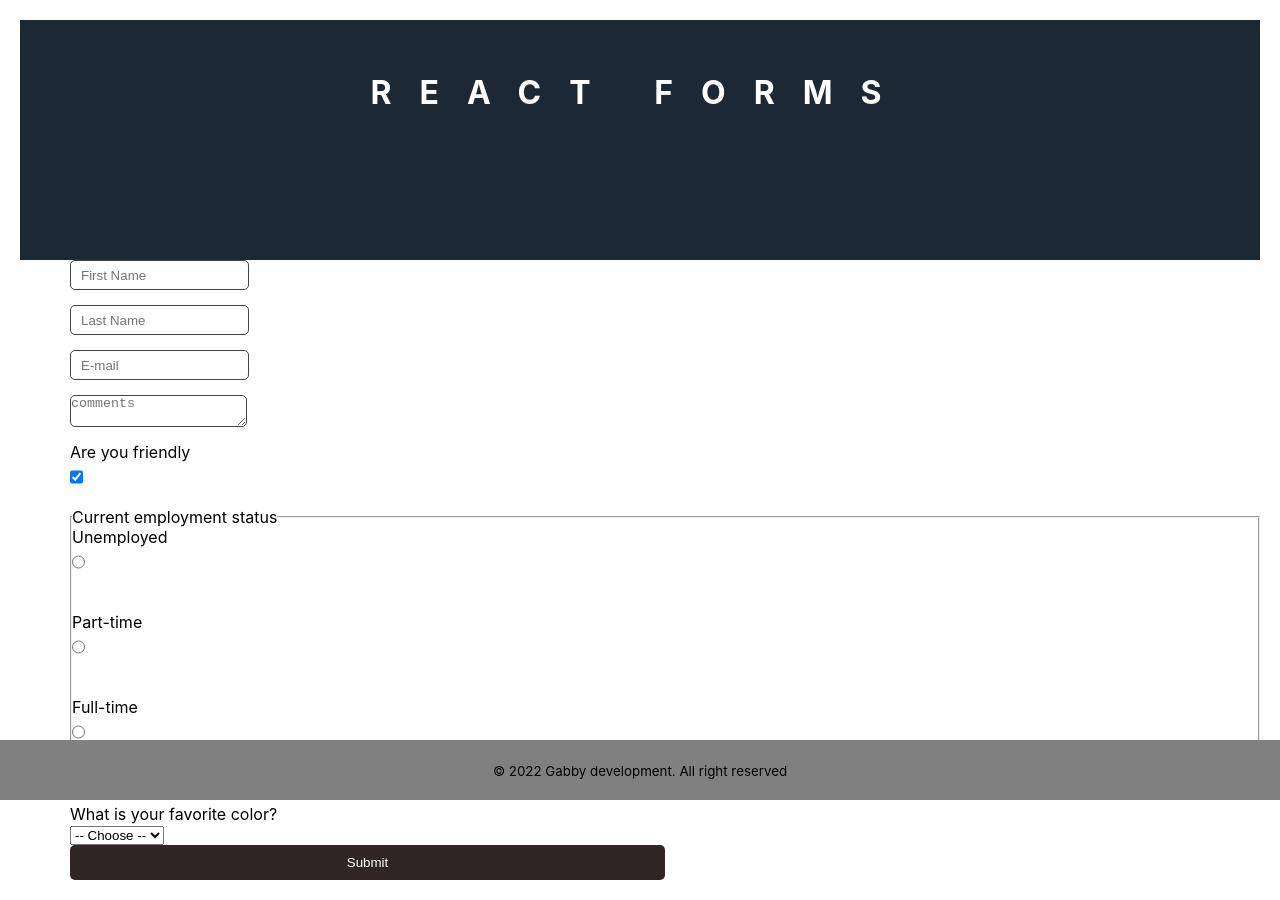
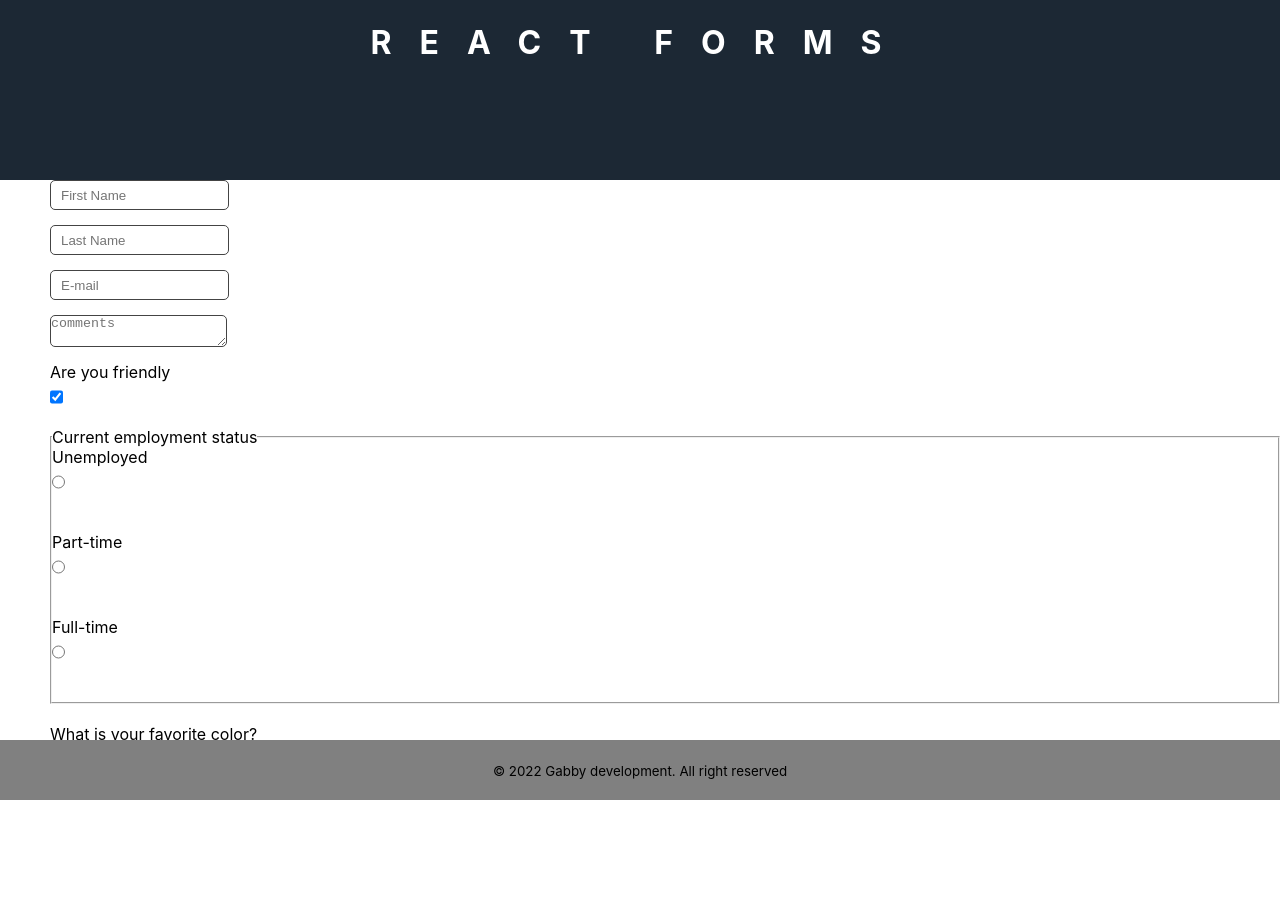
Before and after one commit to Gabbee24/react-form, a React (Create React App) app: page / in a window 1280 px wide. After the commit the page ends 800 px from the top, so only its background shows below. Built offline with nearby package versions, Linux system fonts and the light colour scheme.

Commit message:
made some changes to the header style

```diff
--- a/src/form/form.style.css
+++ b/src/form/form.style.css
@@ -2,11 +2,6 @@
     box-sizing: border-box;
     margin: 0;
     padding: 0;
-}
-
-body{
-    margin: 0;
-    padding: 20px;
 }
 
 
@@ -14,7 +9,7 @@ body{
 
 
     .header{
-        height:30vh;
+        height:180px;
         background: #1c2834;
         background-size:cover;
         background-position:top;
@@ -71,6 +66,16 @@ textarea{
     display: block;
 }
 
+.formbtn{
+    width: 50%;
+    padding: 10px;
+    border-radius: 5px;
+    color: white;
+    background-color: rgb(50, 37, 37);
+    border: none;
+    cursor: pointer;
+}
+
 .footer{
     position: fixed;
     left: 0;
@@ -80,13 +85,3 @@ textarea{
     text-align: center;
     padding: 20px;
 }
-
-.formbtn{
-    width: 50%;
-    padding: 10px;
-    border-radius: 5px;
-    color: white;
-    background-color: rgb(50, 37, 37);
-    border: none;
-    cursor: pointer;
-}
```
